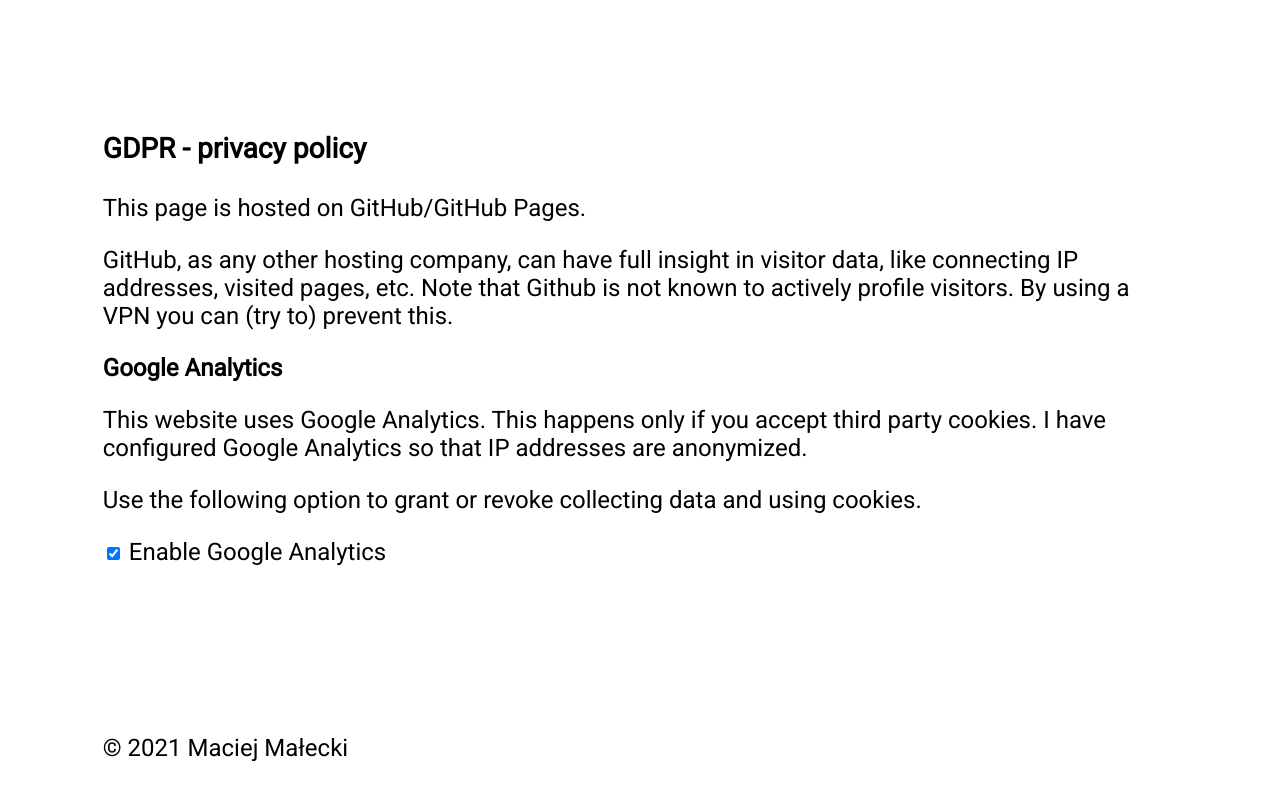
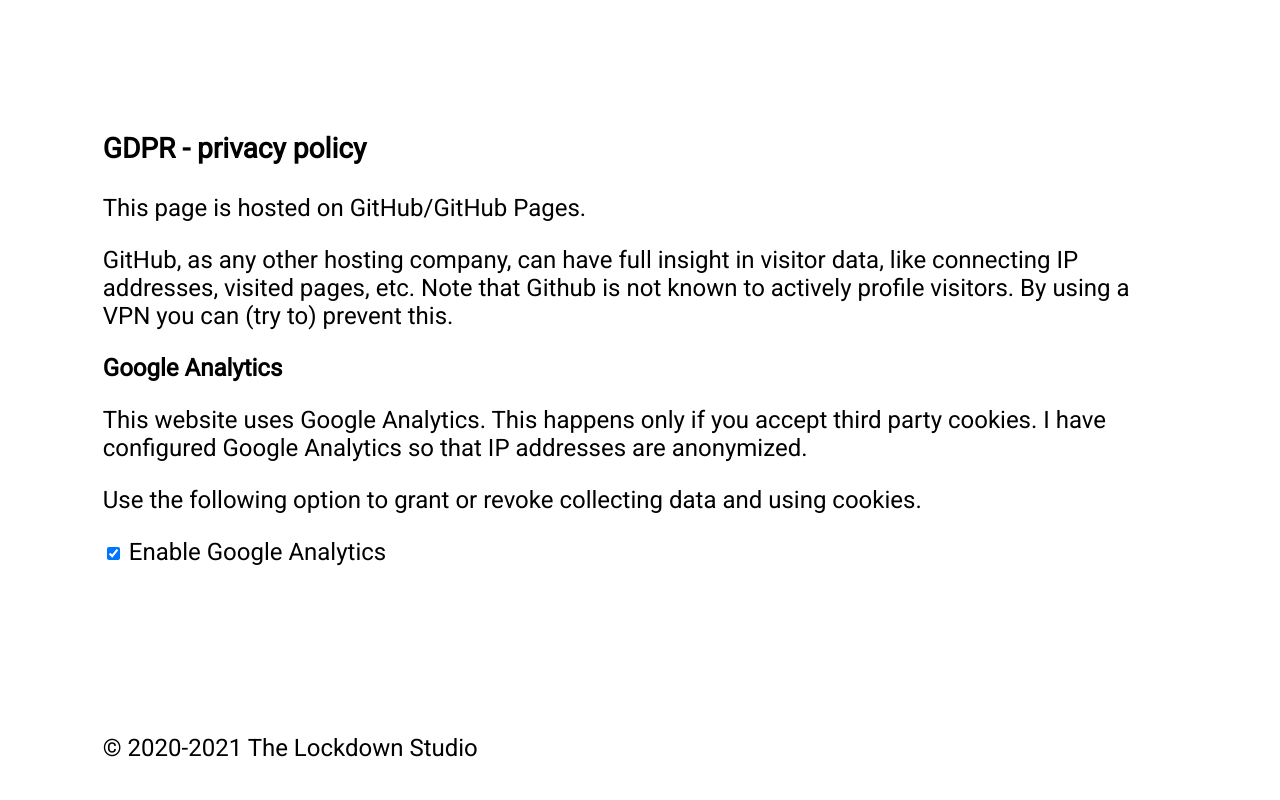
Before and after one commit to maciejmalecki/trex64, a plain HTML site: page docs/index.html in a window 1280 px wide. Shown: the part 3648-4448 px from the top of the page. Drawn offline with Linux system fonts and the light colour scheme.

```diff
--- a/docs/index.html
+++ b/docs/index.html
@@ -300,7 +300,7 @@
 
             </section>
             <section>
-                <p>&copy; 2021 Maciej Małecki</p>
+                <p>&copy; 2020-2021 The Lockdown Studio</p>
             </section>
         </article>
 
```
Also changed, not shown: 2 other files.
